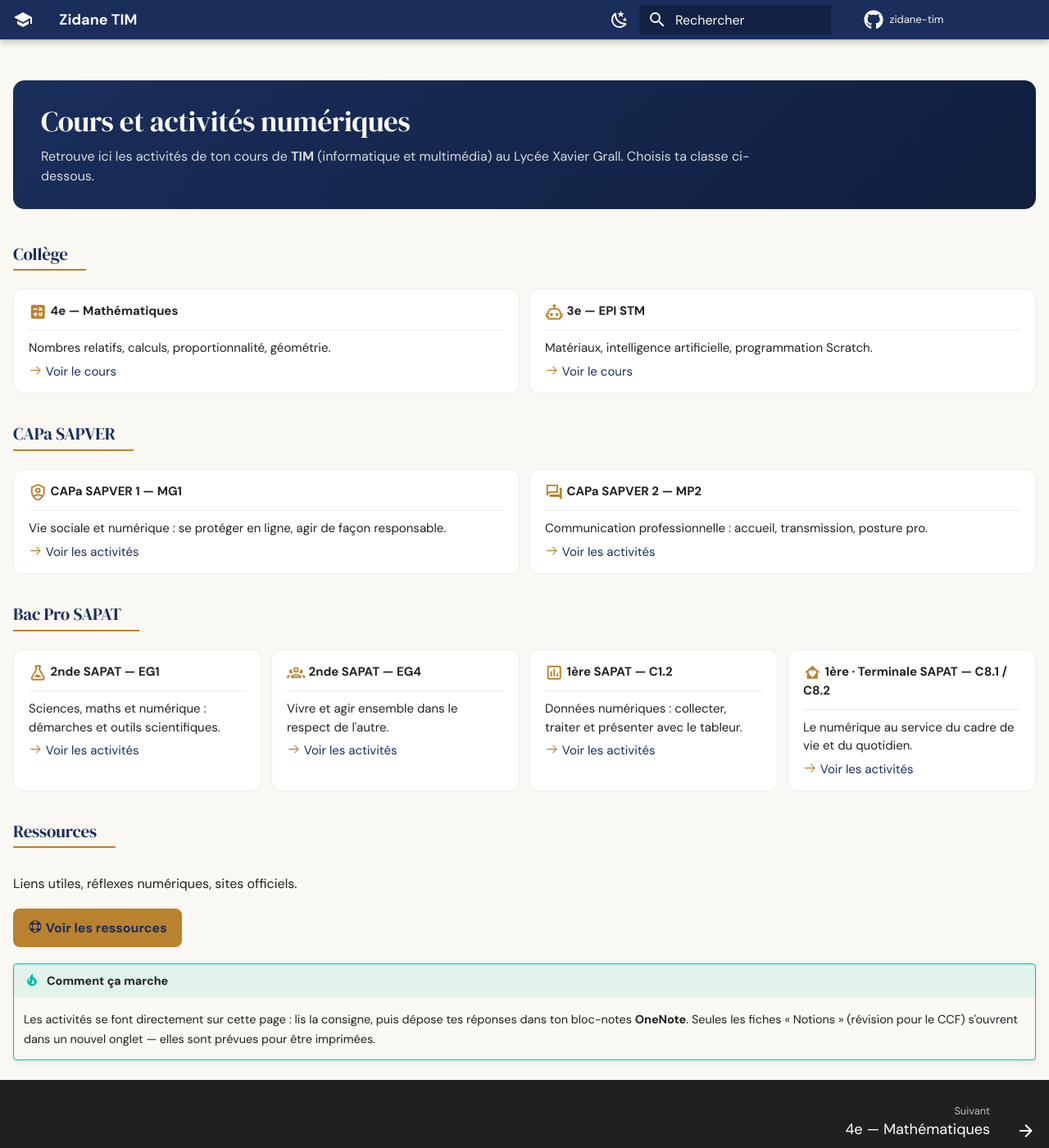
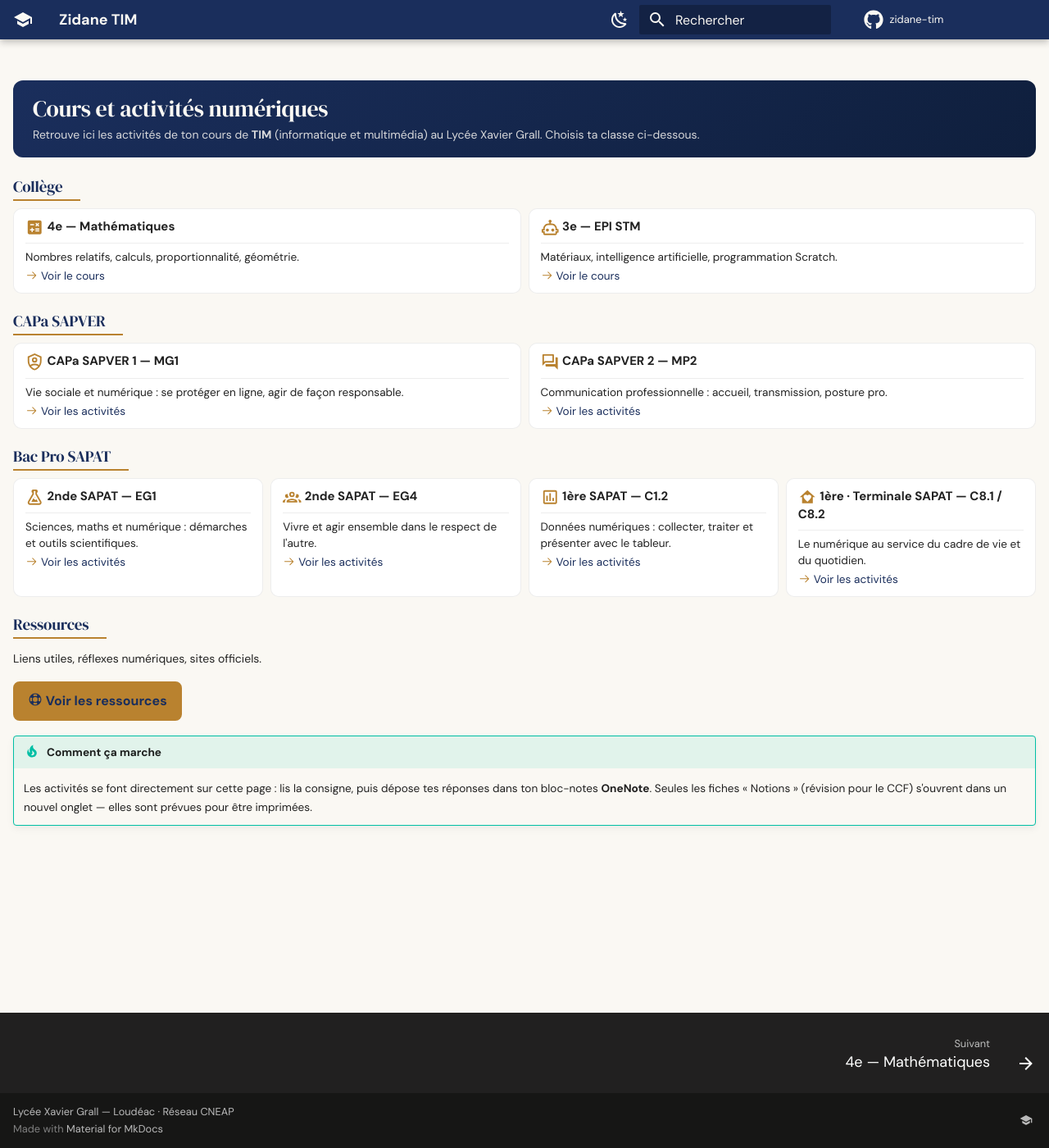
Before and after one commit to zidaneTim/zidane-tim, an MkDocs documentation site: the page built from docs/index.md, in a window 1280 px wide and 1400 px high. Shown: the whole window at 82% size. Built offline with MkDocs 1.6.1 and Material for MkDocs 9.7.7, drawn with Linux system fonts in a browser that asks for light colours; comment, search, counter and statistics services are not loaded.

Commit message:
ui: densification accueil (rem racine=20px pris en compte), grille 3-4 colonnes, marges inter-sections reduites

```diff
--- a/docs/assets/style.css
+++ b/docs/assets/style.css
@@ -69,64 +69,67 @@
 
 /* ---------- Page d'accueil ---------- */
 
-/* Bandeau d'en-tête : compact, sans espace mort */
+/* Bandeau d'en-tête : compact, sans espace mort.
+   NB : Material fixe la racine à 20px, donc 1rem = 20px ici. */
 .zt-hero {
   background: linear-gradient(135deg, var(--md-primary-fg-color) 0%, var(--md-primary-fg-color--dark) 100%);
   color: #faf8f3;
-  border-radius: 0.7rem;
-  padding: 1.4rem 1.7rem;
-  margin: 0 0 1.4rem 0;
+  border-radius: 0.6rem;
+  padding: 0.9rem 1.2rem;
+  margin: 0 0 0.9rem 0;
 }
 
 .md-typeset .zt-hero h1 {
   color: #faf8f3;
-  font-size: 1.75rem;
-  margin: 0 0 0.35rem 0;
+  font-size: 1.4rem;
+  line-height: 1.2;
+  margin: 0 0 0.2rem 0;
 }
 
 .zt-hero p {
   color: rgba(250, 248, 243, 0.85);
-  font-size: 0.8rem;
-  line-height: 1.5;
+  font-size: 0.7rem;
+  line-height: 1.45;
   margin: 0;
-  max-width: 46rem;
+  max-width: 42rem;
 }
 
 /* Intitulés de filière — liseré or, sélecteur assez spécifique pour
    l'emporter sur le style h2 par défaut de Material (trait gris pleine largeur) */
 .md-typeset h2.zt-filiere {
-  font-size: 1.05rem;
+  font-size: 0.95rem;
   color: var(--md-primary-fg-color);
-  margin: 1.5rem 0 0.7rem 0;
-  padding-bottom: 0.2rem;
+  margin: 1rem 0 0.35rem 0;
+  padding-bottom: 0.12rem;
   border-bottom: 2px solid var(--md-accent-fg-color);
   display: inline-block;
 }
 
 .md-typeset h2.zt-filiere:first-of-type {
-  margin-top: 0.6rem;
+  margin-top: 0.2rem;
 }
 
 /* ---------- Cartes ---------- */
 
-/* Grille resserrée : colonnes plus étroites, gouttières réduites */
+/* Grille resserrée : colonnes plus étroites, gouttières réduites.
+   11rem ≈ 220px : 3 colonnes dès ~740px de large, 4 au-delà de ~980px. */
 .md-typeset .grid.cards {
-  grid-template-columns: repeat(auto-fit, minmax(min(100%, 15rem), 1fr));
-  gap: 0.6rem;
-  margin: 0.4rem 0 0.2rem 0;
+  grid-template-columns: repeat(auto-fit, minmax(min(100%, 11rem), 1fr));
+  gap: 0.45rem;
+  margin: 0.1rem 0 0 0;
 }
 
 .md-typeset .grid.cards > ul {
-  grid-template-columns: repeat(auto-fit, minmax(min(100%, 15rem), 1fr));
-  gap: 0.6rem;
+  grid-template-columns: repeat(auto-fit, minmax(min(100%, 11rem), 1fr));
+  gap: 0.45rem;
   margin: 0;
 }
 
 .md-typeset .grid.cards > ul > li {
-  border-radius: 0.6rem;
+  border-radius: 0.5rem;
   border-color: var(--md-default-fg-color--lightest);
   background-color: #ffffff;
-  padding: 0.75rem 0.9rem;
+  padding: 0.55rem 0.7rem;
   margin: 0;
   transition: border-color 180ms, box-shadow 180ms, transform 180ms;
 }
@@ -139,17 +142,28 @@
 
 /* Contenu interne des cartes : plus dense */
 .md-typeset .grid.cards > ul > li > hr {
-  margin: 0.5rem 0;
+  margin: 0.35rem 0;
 }
 
 .md-typeset .grid.cards > ul > li > p {
-  margin: 0.3rem 0;
+  margin: 0.2rem 0;
+  font-size: 0.68rem;
+  line-height: 1.4;
+}
+
+.md-typeset .grid.cards > ul > li > p:first-child {
+  margin-top: 0;
   font-size: 0.75rem;
-  line-height: 1.5;
 }
 
 .md-typeset .grid.cards > ul > li > p:last-child {
   margin-bottom: 0;
+}
+
+/* Section Ressources : paragraphe + bouton, sans marges superflues */
+.md-typeset h2.zt-filiere + p {
+  margin: 0.3rem 0 0.4rem 0;
+  font-size: 0.7rem;
 }
 
 /* Icônes de carte à la couleur d'accent (or) plutôt que primaire (marine) */
@@ -200,6 +214,10 @@
 .md-typeset .admonition,
 .md-typeset details {
   border-left-color: var(--md-accent-fg-color);
-  font-size: 0.72rem;
-  margin: 1rem 0;
+  font-size: 0.68rem;
+  margin: 0.9rem 0;
 }
+
+.md-typeset .admonition > p:last-child {
+  margin-bottom: 0.5rem;
+}
```
